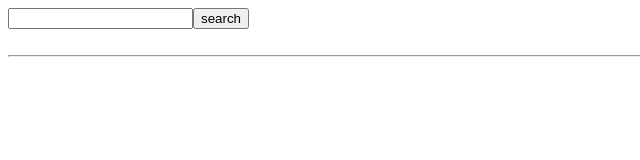
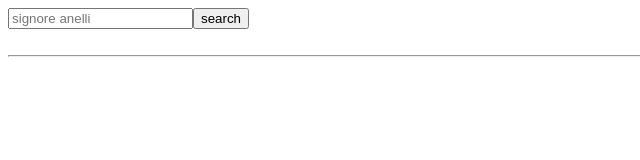
Before and after one commit to carloeusebi/vite-boolflix, a Vue app: page / in a window 1280 px wide. Shown: the top 160 px of the page, without its empty margins (0-640 px from the left). Built offline with nearby package versions, Linux system fonts and the light colour scheme.

Commit message:
Added temporary placeholder to the search input to speed up testing

```diff
--- a/src/components/AppSearchbar.vue
+++ b/src/components/AppSearchbar.vue
@@ -13,6 +13,7 @@ export default {
 	<form @submit.prevent="$emit('submitted', searchedWord)">
 		<input
 			v-model="searchedWord"
+			placeholder="signore anelli"
 			type="search" />
 		<button type="submit">search</button>
 	</form>
```
